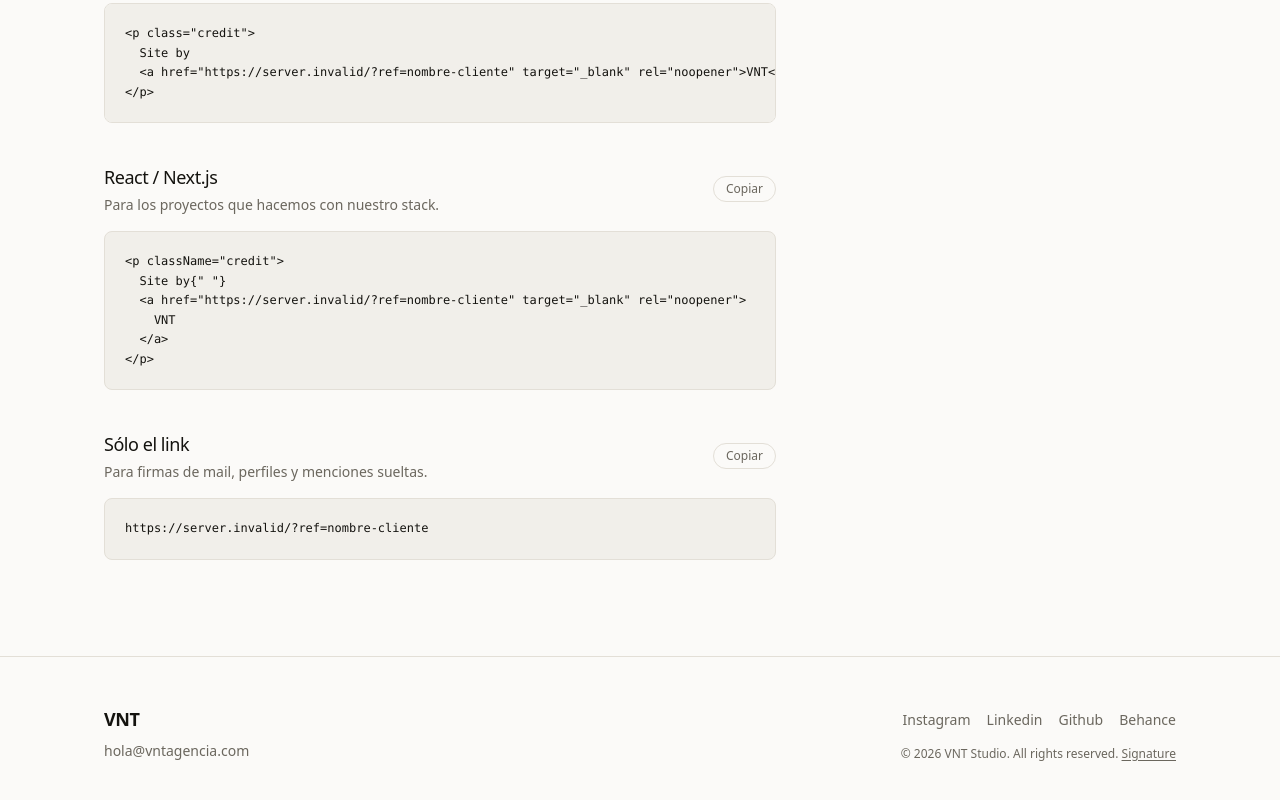
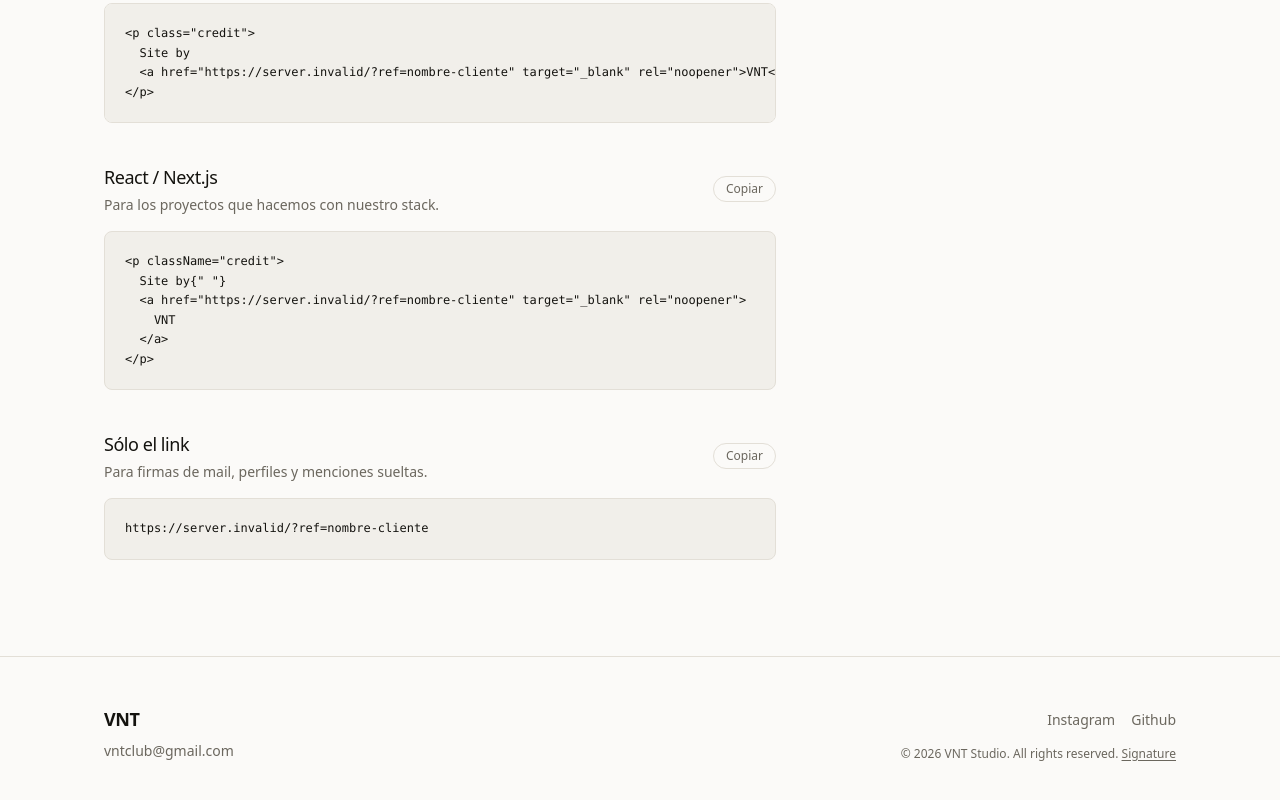
Before and after one commit to agencia-vnt/VNT, a Next.js app: page /en/firma in a window 1280 px wide. Shown: the part 606-1406 px from the top of the page. Built offline with nearby package versions, Linux system fonts and the light colour scheme; no server answers.

Commit message:
Actualizar datos de contacto de VNT

```diff
--- a/src/site.config.ts
+++ b/src/site.config.ts
@@ -27,13 +27,11 @@ export const siteConfig = {
       ? `https://${process.env.VERCEL_PROJECT_PRODUCTION_URL}`
       : "http://localhost:3000"),
 
-  email: "hola@vntagencia.com",
+  email: "vntclub@gmail.com",
 
   social: {
     instagram: "https://instagram.com/",
-    linkedin: "https://linkedin.com/company/",
     github: "https://github.com/",
-    behance: "https://behance.net/",
   },
 
   /**
```
